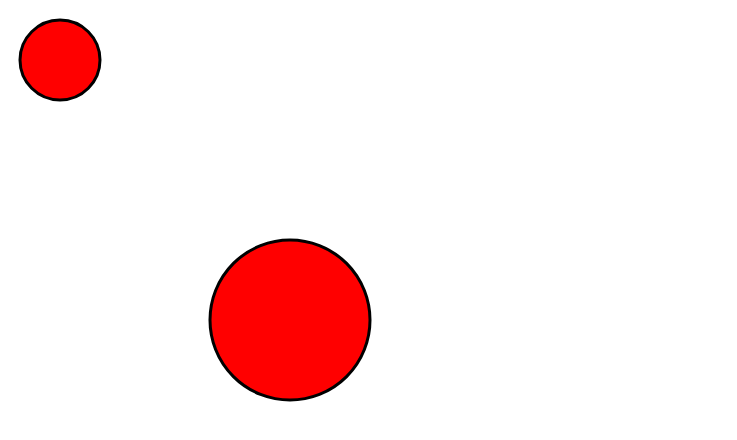
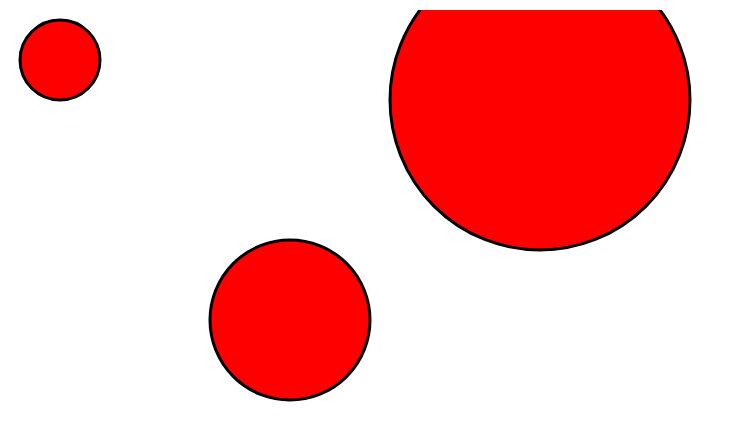
Before and after one commit to cusebs/cusebs.github.io, a plain HTML site: page index.html in a window 1280 px wide. Shown: the top 440 px of the page, without its empty margins (0-737 px from the left). Drawn offline with Linux system fonts and the light colour scheme.

Commit message:
Third circle

```diff
--- a/index.html
+++ b/index.html
@@ -6,6 +6,7 @@
 		<svg height="5000" width="5000">
 			<circle cx="50" cy="50" r="40" stroke="black" stroke-width="3" fill="red" />
 			<circle cx="280" cy="310" r="80" stroke="black" stroke-width="3" fill="red" />
+			<circle cx="530" cy="90" r="150" stroke="black" stroke-width="3" fill="red" />
 		</svg>
 	</div>
 
```
